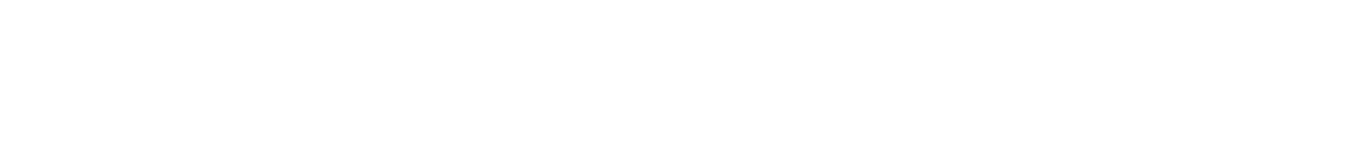
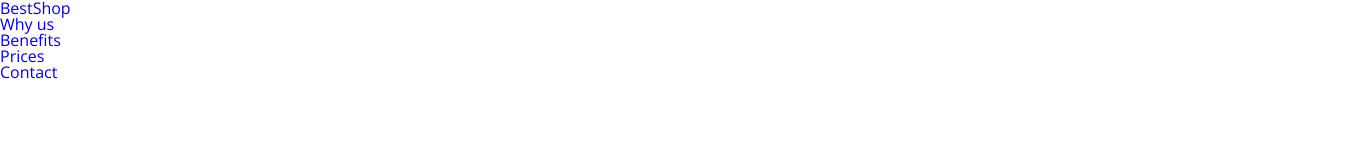
Before and after one commit to mejremee/02_Best_Shop, a plain HTML site: page index.html in a window 1280 px wide. Shown: the whole page, 1352 px wide, since content can reach past the window. Drawn offline with nearby package versions, Linux system fonts and the light colour scheme.

Commit message:
Index header

```diff
--- a/css/style.css
+++ b/css/style.css
@@ -0,0 +1,27 @@
+:root {
+    --color-primary: #08a6e4;
+    --color-primary-shadow: rgba(7, 172, 230, 0.16);
+    --color-redish: #fb3b64;
+    --color-green: #55dfb4;
+    --color-black: #000000;
+    --color-white: #ffffff;
+    --color-grey: #a5a5a5;
+    --color-light-grey: #f7f7f7;
+    --button-radius: 35px;
+    --font-raleway: "Raleway", sans-serif;
+    --font-open-sans: "Open Sans", sans-serif;
+}
+* {
+    box-sizing: border-box;
+}
+body {
+    font-family: var(--font-open-sans);
+}
+
+a {
+    text-decoration: none;
+}
+.container {
+    width: 1352px;
+    margin: 0 auto;
+}
--- a/index.html
+++ b/index.html
@@ -10,9 +10,30 @@
     <link href="https://fonts.googleapis.com/css2?family=Open+Sans:wght@300;400;700&family=Raleway:ital,wght@0,300;0,700;0,800;1,400&display=swap" rel="stylesheet">
     <link rel="stylesheet" href="css/reset.css">
     <link rel="stylesheet" href="css/style.css">
-    <title>Document</title>
+    <title>Best Shop</title>
 </head>
 <body>
+<header class="header">
+    <div class="header__container container">
+        <a href="#" class="logo">BestShop</a>
+        <nav>
+            <ul class="header__nav">
+                <li class="nav__element">
+                    <a href="#why-us" class="nav__link">Why us</a>
+                </li>
+                <li class="nav__element">
+                    <a href="#benefits" class="nav__link">Benefits</a>
+                </li>
+                <li class="nav__element">
+                    <a href="#prices" class="nav__link">Prices</a>
+                </li>
+                <li class="nav__element">
+                    <a href="#contact" class="nav__link">Contact</a>
+                </li>
+            </ul>
+        </nav>
+    </div>
+</header>
 
 </body>
 </html>
```
